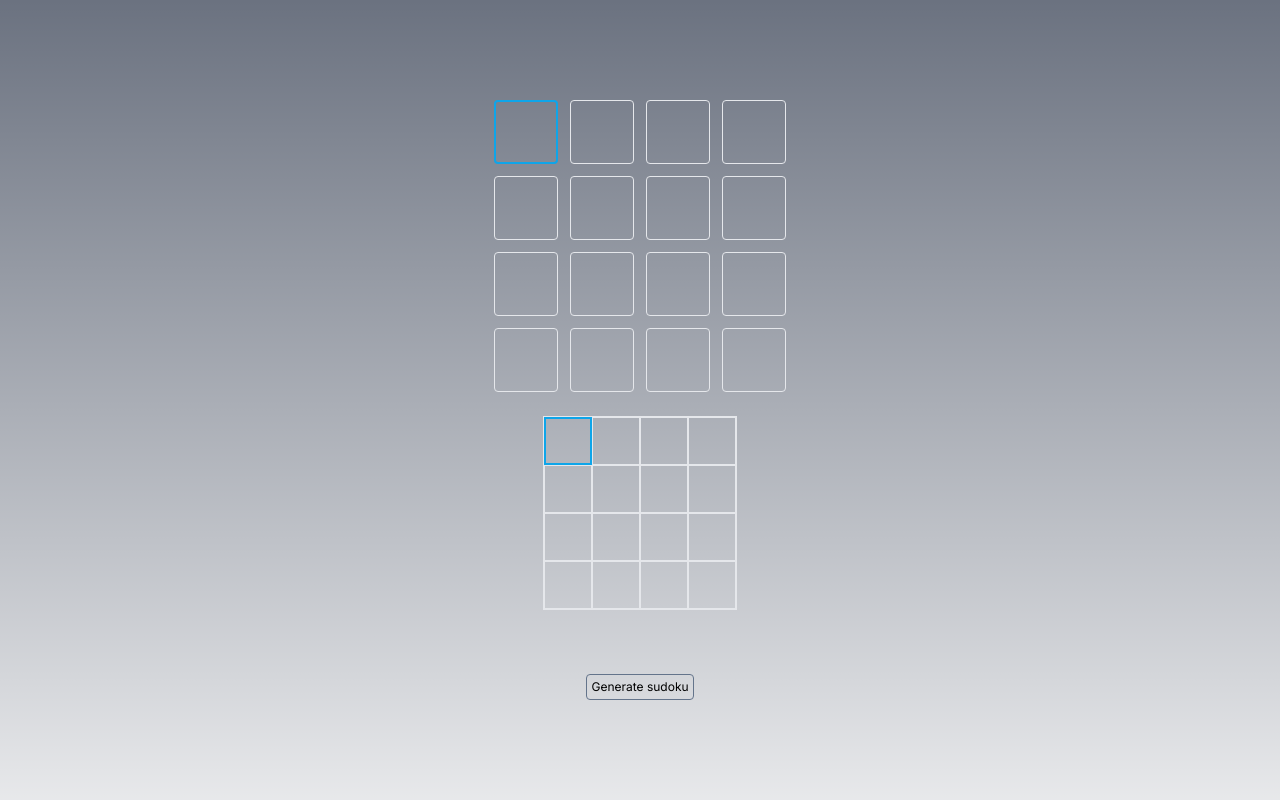
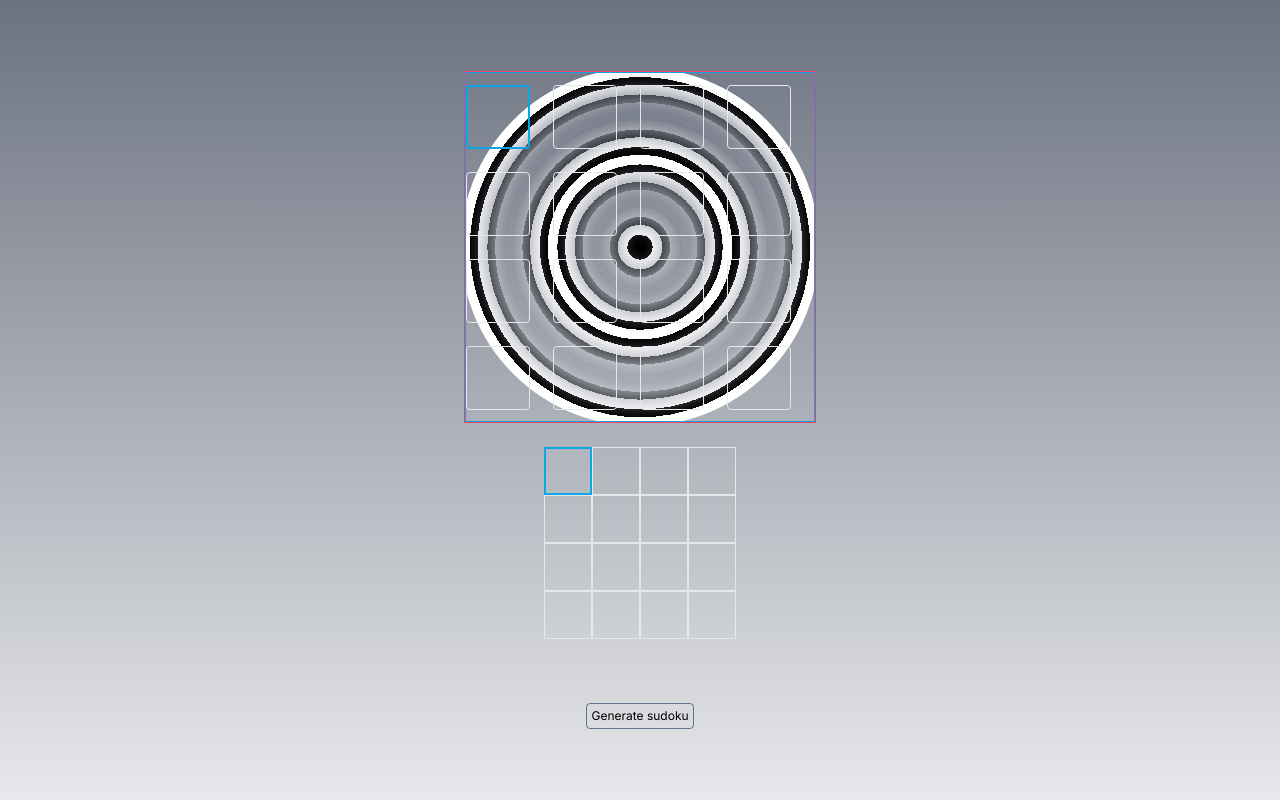
Before and after one commit to silentmass/gammagameapp, a Next.js app: page /sudoku in a window 1280 px wide. Shown: the top 800 px of the page. Built offline with nearby package versions, Linux system fonts and the light colour scheme.

Commit message:
Sudoku with stimulation

```diff
--- a/app/sudoku/page.tsx
+++ b/app/sudoku/page.tsx
@@ -1,11 +1,14 @@
 'use client'
 import Sudoku from "@/app/ui/sudoku";
 import CanvasWrapper from "@/app/ui/canvasWrapper";
+import Waves from "@/app/ui/waves";
 
 export default function Page() {
     return (
         <CanvasWrapper>
-            <Sudoku />
+            <Sudoku>
+                <Waves />
+            </Sudoku>
         </CanvasWrapper>
     );
 }
--- a/app/ui/sudoku.tsx
+++ b/app/ui/sudoku.tsx
@@ -1,7 +1,7 @@
 import { useEffect, useRef, useState } from "react";
 
 
-export default function Sudoku() {
+export default function Sudoku({ children }: { children: React.ReactNode }) {
     const sudokuNumbersList = [1, 2, 3, 4];
 
     const cellMatrixShape = { m: 4, n: 4 };
@@ -365,7 +365,10 @@ export default function Sudoku() {
 
     return (
         <div id="big" className="flex flex-col gap-y-6 p-3 justify-center items-center " draggable="false">
-            <div className={`grid gap-3 ${gridCols}`}>
+            <div className="flex relative ">
+                <div className="flex border border-slate-500">{children}</div>
+                <div className="absolute justify-start h-full w-full top-1/2 left-1/2 tranform -translate-x-1/2 -translate-y-1/2 border border-rose-500">
+                    <div className={`grid ${gridCols} border border-sky-500 justify-center items-center w-full h-full`}>
                         {cellMatrixIndices.map((e1, i1) => (e1.map((e2, i2) => (
                             <div key={e2} className={`flex flex-col size-16 p-0 justify-center items-center border rounded ${solutionBoardValueBackground(e2)} ${getCellBackgroundColor(e2, neighbourCellIndices)} ${activeCellStyle(e2)}`}>
                                 <div className="flex justify-center items-center w-full h-full text-xl"><p>{userInputBoardValues[e2] !== 0 ? userInputBoardValues[e2] : ''}</p></div>
@@ -374,10 +377,13 @@ export default function Sudoku() {
                         ))
                         ))}
                     </div>
+                </div>
+            </div>
+
 
             <div
                 id={`numpad`}
-                className="min-h-2xl border"
+                className="border-0"
 
                 onTouchMove={(e) => {
                     const rect = e.currentTarget.getBoundingClientRect();
@@ -485,8 +491,6 @@ export default function Sudoku() {
                                 }
 
                             }}
-
-
                         >
                             <p className="text-center">{cellValue}</p>
                         </div>
```
Lines whose indentation alone changed are shown as unchanged.
